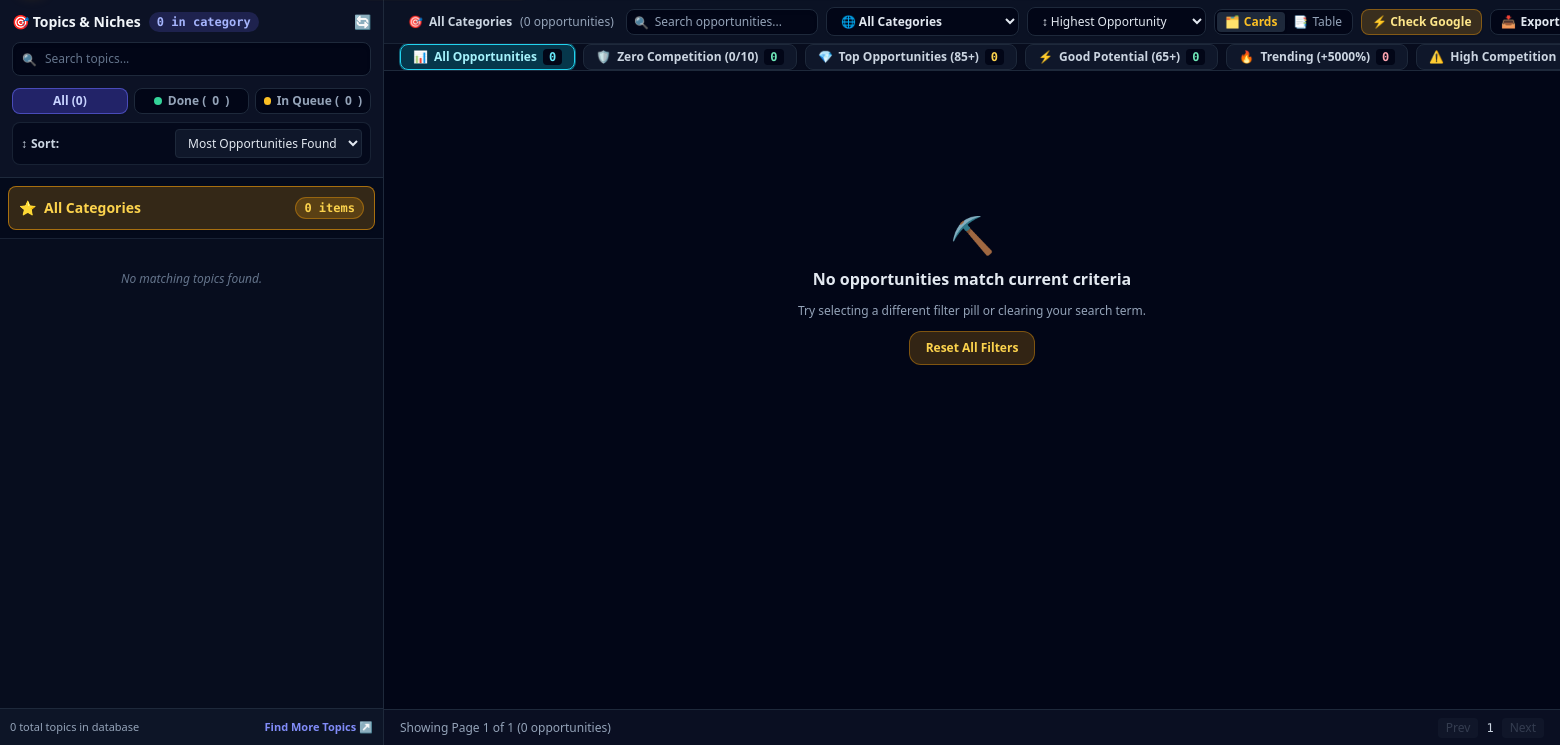
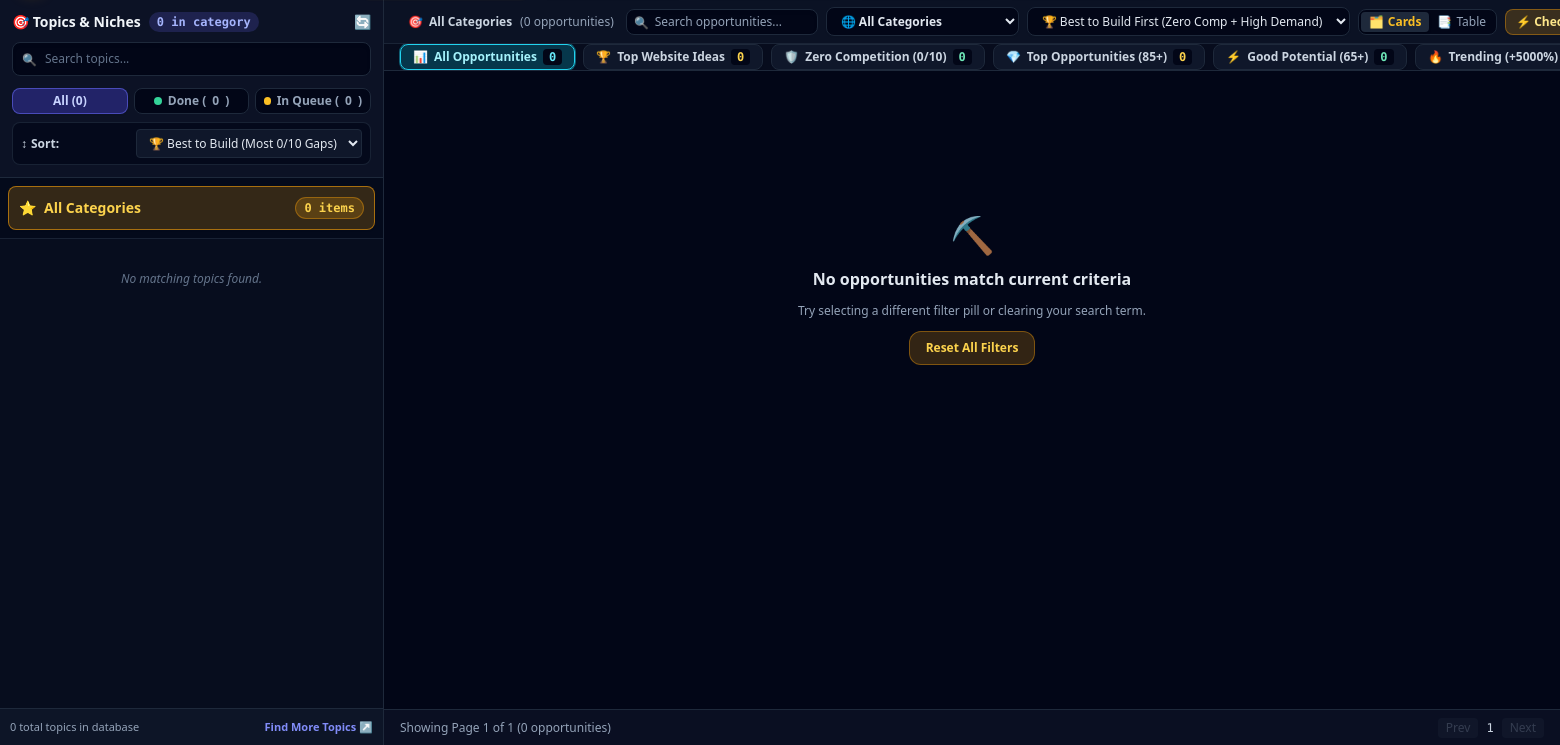
Before and after one commit to dadasadac6/data-stream-sync, a FastAPI app: page / in a window 1560 px wide. Shown: the part 55-800 px from the top of the page. Run offline with FastAPI, Linux system fonts and the light colour scheme; data that the repository does not hold is empty; some libraries are stand-ins or nearby versions.

Commit message:
feat(telemetry): implement cluster doability ranking, top website pick heuristics, and companion void aggregation

```diff
--- a/ui/static/app.js
+++ b/ui/static/app.js
@@ -26,15 +26,15 @@ function radarApp() {
     inputSearch: '',
     inputCategory: 'all',
     inputStatus: 'all',
-    inputSort: 'gaps', // 'gaps', 'name', 'depth'
+    inputSort: 'best_clusters', // 'best_clusters', 'gaps', 'recent', 'name', 'depth'
 
     // Result Pagination & Filtering
     page: 1,
     limit: 24,
     totalItems: 0,
     totalPages: 1,
-    quickFilter: 'all', // 'all', 'voids', 'competed', 'pending', 'pure_gold', 'critical_85', 'high_65', 'breakouts', 'confirmed'
-    sortBy: 'gap_score',
+    quickFilter: 'all', // 'all', 'best_picks', 'voids', 'competed', 'pending', 'pure_gold', 'critical_85', 'high_65', 'breakouts', 'confirmed'
+    sortBy: 'best_to_build',
     sortOrder: 'DESC',
 
     filters: {
@@ -173,6 +173,7 @@ function radarApp() {
           category: this.inputCategory,
           status: this.inputStatus,
           search: this.inputSearch,
+          sort_by: this.inputSort,
           limit: '200',
         });
         const resp = await fetch(`/api/input-keywords?${params.toString()}`);
@@ -180,7 +181,9 @@ function radarApp() {
         let items = data.items || [];
 
         // Sorting
-        if (this.inputSort === 'gaps') {
+        if (this.inputSort === 'best_clusters') {
+          items.sort((a, b) => (b.cluster_doability_rank || 0) - (a.cluster_doability_rank || 0));
+        } else if (this.inputSort === 'gaps') {
           items.sort((a, b) => (b.queries_extracted || 0) - (a.queries_extracted || 0));
         } else if (this.inputSort === 'recent') {
           items.sort((a, b) => (b.last_explored_at || '').localeCompare(a.last_explored_at || ''));
@@ -228,7 +231,9 @@ function radarApp() {
       let effectiveUntouchedOnly = false;
       let effectiveCompetition = 'all';
 
-      if (this.quickFilter === 'voids') {
+      if (this.quickFilter === 'best_picks') {
+        effectiveCompetition = 'best_picks';
+      } else if (this.quickFilter === 'voids') {
         effectiveCompetition = 'void';
       } else if (this.quickFilter === 'competed') {
         effectiveCompetition = 'competed';
@@ -292,7 +297,10 @@ function radarApp() {
     },
 
     handleSortChange(val) {
-      if (val === 'competed_first') {
+      if (val === 'best_to_build') {
+        this.sortBy = 'best_to_build';
+        this.sortOrder = 'DESC';
+      } else if (val === 'competed_first') {
         this.sortBy = 'exact_title_matches';
         this.sortOrder = 'DESC';
       } else if (val === 'exact_title_matches') {
--- a/ui/templates/index.html
+++ b/ui/templates/index.html
@@ -201,6 +201,7 @@
               </span>
               <select x-model="inputSort" @change="loadInputKeywords()"
                       class="bg-slate-900 border border-slate-800 rounded px-2 py-1 text-slate-200 text-xs font-medium focus:outline-none focus:border-indigo-500 cursor-pointer">
+                <option value="best_clusters">🏆 Best to Build (Most 0/10 Gaps)</option>
                 <option value="gaps">Most Opportunities Found</option>
                 <option value="recent">Recently Scanned</option>
                 <option value="name">Name (A to Z)</option>
@@ -252,24 +253,33 @@
                       x-text="item.niche_term"></h4>
                 </div>
 
-                <!-- Status & Opportunity Count Badge -->
+                <!-- Status & Opportunity Count Badges -->
+                <div class="flex items-center gap-1.5 shrink-0 flex-wrap justify-end">
+                  <template x-if="item.zero_comp_count > 0">
+                    <span class="text-xs font-mono px-2 py-0.5 rounded-full font-black bg-emerald-500/25 text-emerald-300 border border-emerald-400/60 shadow-xs flex items-center gap-1"
+                          :title="item.zero_comp_count + ' zero-competition openings (0/10 title matches on Google)'">
+                      <span>🛡️</span>
+                      <span x-text="item.zero_comp_count + ' Voids'"></span>
+                    </span>
+                  </template>
                   <template x-if="item.status === 'completed' || item.queries_extracted > 0">
-                  <span class="shrink-0 text-xs font-mono px-2.5 py-0.5 rounded-full font-black bg-emerald-500/25 text-emerald-300 border border-emerald-400/60 flex items-center gap-1 shadow-xs"
+                    <span class="text-xs font-mono px-2 py-0.5 rounded-full font-bold bg-slate-800 text-slate-300 border border-slate-700/80 flex items-center gap-1"
                           :title="'Completed: ' + (item.queries_extracted || 0) + ' candidate opportunities evaluated'">
-                    <span class="text-emerald-400 font-black">✓</span>
+                      <span class="text-slate-400 font-bold">✓</span>
                       <span x-text="(item.queries_extracted || 0) + ' Found'"></span>
                     </span>
                   </template>
                   <template x-if="item.status === 'claimed'">
-                  <span class="shrink-0 text-xs font-mono px-2.5 py-0.5 rounded-full font-bold bg-cyan-500/25 text-cyan-300 border border-cyan-400/50 animate-pulse">
+                    <span class="text-xs font-mono px-2.5 py-0.5 rounded-full font-bold bg-cyan-500/25 text-cyan-300 border border-cyan-400/50 animate-pulse">
                       ⚡ Scanning...
                     </span>
                   </template>
                   <template x-if="item.status === 'pending' && !item.queries_extracted">
-                  <span class="shrink-0 text-xs font-mono px-2.5 py-0.5 rounded-full font-bold bg-amber-500/20 text-amber-300 border border-amber-500/40">
+                    <span class="text-xs font-mono px-2.5 py-0.5 rounded-full font-bold bg-amber-500/20 text-amber-300 border border-amber-500/40">
                       ⏳ In Queue
                     </span>
                   </template>
+                </div>
               </div>
 
               <div class="flex items-center justify-between text-xs">
@@ -363,6 +373,7 @@
             <select :value="sortBy === 'pending_first' ? 'pending_first' : (sortBy === 'exact_title_matches' ? (sortOrder === 'DESC' ? 'competed_first' : 'exact_title_matches') : sortBy)"
                     @change="handleSortChange($event.target.value)"
                     class="bg-slate-950 border border-slate-800 rounded-lg px-2.5 py-1 text-slate-200 text-xs font-medium focus:outline-none focus:border-amber-500 cursor-pointer shadow-sm">
+              <option value="best_to_build">🏆 Best to Build First (Zero Comp + High Demand)</option>
               <option value="gap_score">↕ Highest Opportunity</option>
               <option value="exact_title_matches">↕ Zero Competition First</option>
               <option value="competed_first">↕ High Competition First</option>
@@ -427,6 +438,16 @@
             <span>📊</span>
             <span x-text="selectedRootTerm ? 'All Matches' : 'All Opportunities'"></span>
             <span class="font-mono font-black text-xs text-cyan-300 px-1.5 py-0.2 rounded bg-slate-950" x-text="selectedRootTerm ? totalItems : (stats.total_queries || 0)">0</span>
+          </button>
+
+          <!-- Top Website Ideas (Best Picks) -->
+          <button @click="setQuickFilter('best_picks')"
+                  class="px-3 py-1 rounded-lg transition text-xs font-bold shrink-0 cursor-pointer flex items-center space-x-1.5 shadow-sm"
+                  :class="quickFilter === 'best_picks' ? 'bg-gradient-to-r from-amber-500/35 to-amber-600/35 text-amber-200 border border-amber-400 ring-1 ring-amber-400/60 shadow-amber-950' : 'text-slate-300 hover:text-amber-300 border border-slate-800 bg-slate-900 hover:bg-slate-800'"
+                  title="High-demand topics with multiple keywords and zero Google title competition">
+            <span>🏆</span>
+            <span>Top Website Ideas</span>
+            <span class="font-mono font-black text-xs text-amber-300 px-1.5 py-0.2 rounded bg-slate-950" x-text="stats.best_picks || 0">0</span>
           </button>
 
           <!-- Zero Competition (0/10) -->
@@ -504,7 +525,7 @@
                 <!-- Card Header: Badges & Category -->
                 <div>
                   <div class="flex items-center justify-between mb-2">
-                    <div class="flex items-center space-x-2 flex-wrap gap-y-1">
+                    <div class="flex items-center space-x-1.5 flex-wrap gap-y-1">
                       <!-- Score Badge (Large, Bold, High Contrast) -->
                       <span class="px-2.5 py-1 rounded-lg font-mono font-black text-sm shadow-sm"
                             :class="{
@@ -512,6 +533,13 @@
                               'bg-emerald-500/25 text-emerald-300 border border-emerald-400/50': item.gap_score >= 65 && item.gap_score < 85,
                               'bg-slate-800 text-slate-300 border border-slate-700': item.gap_score < 65
                             }" x-text="item.gap_score + '/100'"></span>
+
+                      <!-- Top Build Pick Badge -->
+                      <template x-if="item.doability_rank >= 1000 || (item.exact_title_matches === 0 && item.cluster_zeros >= 2)">
+                        <span class="px-2 py-0.5 rounded-md text-xs font-black bg-gradient-to-r from-amber-500/30 to-amber-600/30 text-amber-200 border border-amber-400/70 shadow-xs flex items-center gap-1">
+                          <span>🏆</span> Top Pick
+                        </span>
+                      </template>
 
                       <!-- Velocity Surge Badge -->
                       <span class="px-2 py-0.5 rounded-md text-xs font-mono font-bold"
@@ -523,8 +551,18 @@
                             x-text="item.archetype"></span>
                     </div>
 
-                    <!-- Category Pill -->
-                    <span class="text-xs text-slate-300 font-bold truncate max-w-[120px]" x-text="item.category"></span>
+                    <!-- Category & Cluster Pill -->
+                    <div class="flex items-center space-x-1.5 shrink-0">
+                      <template x-if="item.cluster_name">
+                        <span class="text-[11px] px-2 py-0.5 rounded bg-slate-950/80 border border-slate-800 text-slate-300 font-medium hidden sm:flex items-center gap-1"
+                              :title="'Cluster: ' + item.cluster_name + ' (' + (item.cluster_kws || 1) + ' keywords, ' + (item.cluster_zeros || 0) + ' zero-comp voids)'">
+                          <span class="text-indigo-400">📦</span>
+                          <span class="text-slate-200 font-semibold max-w-[90px] truncate" x-text="item.cluster_name"></span>
+                          <span class="text-slate-400 font-mono text-[10px]" x-text="'(' + (item.cluster_kws || 1) + 'k · ' + (item.cluster_zeros || 0) + 'v)'"></span>
+                        </span>
+                      </template>
+                      <span class="text-xs text-slate-300 font-bold truncate max-w-[100px]" x-text="item.category"></span>
+                    </div>
                   </div>
 
                   <!-- Keyword Title (Large, Clear, Readable from Afar) -->
@@ -709,7 +747,17 @@
                             :class="item.gap_score >= 85 ? 'bg-gradient-to-r from-amber-400 to-amber-500 text-slate-950' : (item.gap_score >= 65 ? 'bg-emerald-500/25 text-emerald-300 border border-emerald-400/40' : 'bg-slate-800 text-slate-400 border border-slate-700')"
                             x-text="item.gap_score"></span>
                     </td>
-                    <td class="py-2.5 px-3.5 font-bold text-sm text-white whitespace-nowrap" x-text="item.keyword"></td>
+                    <td class="py-2.5 px-3.5 whitespace-nowrap">
+                      <div class="flex items-center space-x-2">
+                        <template x-if="item.doability_rank >= 1000 || (item.exact_title_matches === 0 && item.cluster_zeros >= 2)">
+                          <span class="text-xs font-black text-amber-300" title="Top Website Pick">🏆</span>
+                        </template>
+                        <span class="font-bold text-sm text-white" x-text="item.keyword"></span>
+                        <template x-if="item.cluster_name">
+                          <span class="text-[10px] px-1.5 py-0.2 rounded bg-slate-950 border border-slate-800 text-slate-400 font-mono" x-text="item.cluster_name"></span>
+                        </template>
+                      </div>
+                    </td>
                     <td class="py-2.5 px-3.5 whitespace-nowrap font-mono text-xs font-bold" :class="item.trend_type === 'BREAKOUT' ? 'text-rose-400' : 'text-slate-300'" x-text="item.trend_velocity"></td>
                     <td class="py-2.5 px-3.5 whitespace-nowrap">
                       <span class="px-2 py-0.5 rounded text-xs font-semibold bg-indigo-500/20 text-indigo-200 border border-indigo-500/35" x-text="item.archetype"></span>
```
Also changed, not shown: dashboard.py (+41 -13 lines), storage/db.py. Lines whose indentation alone changed are shown as unchanged.
